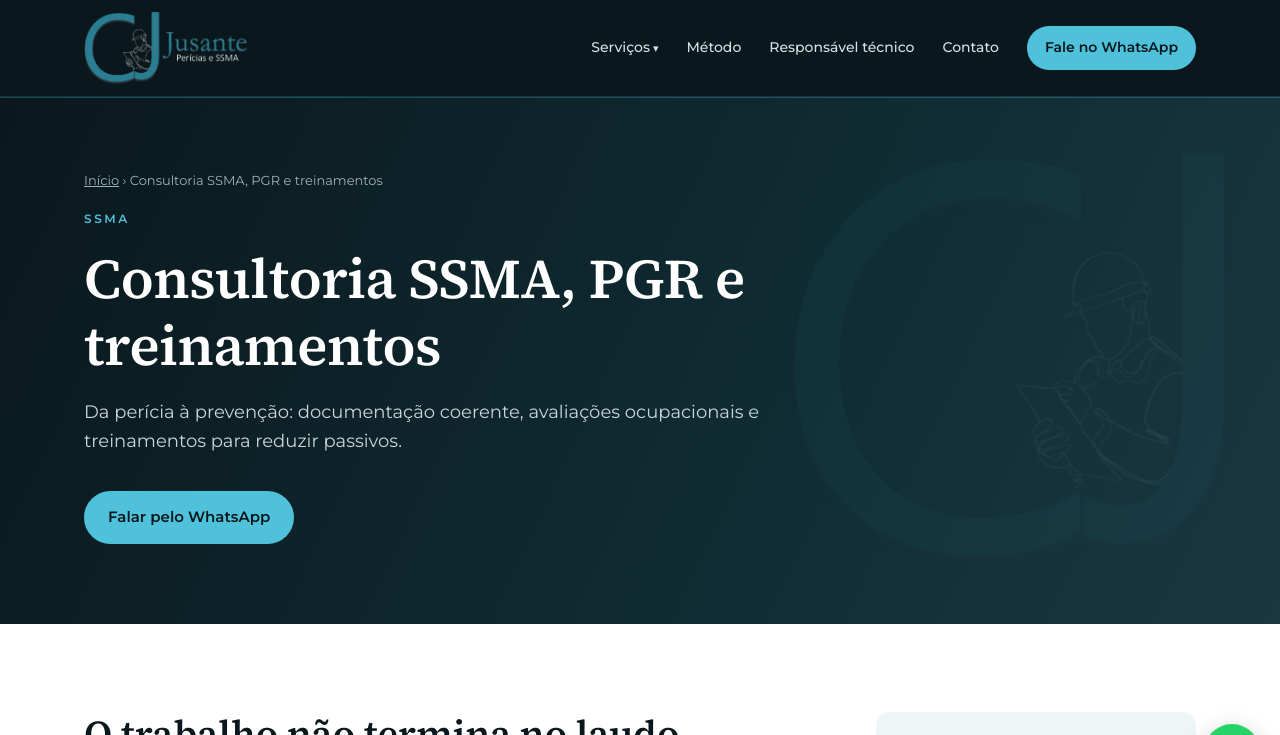
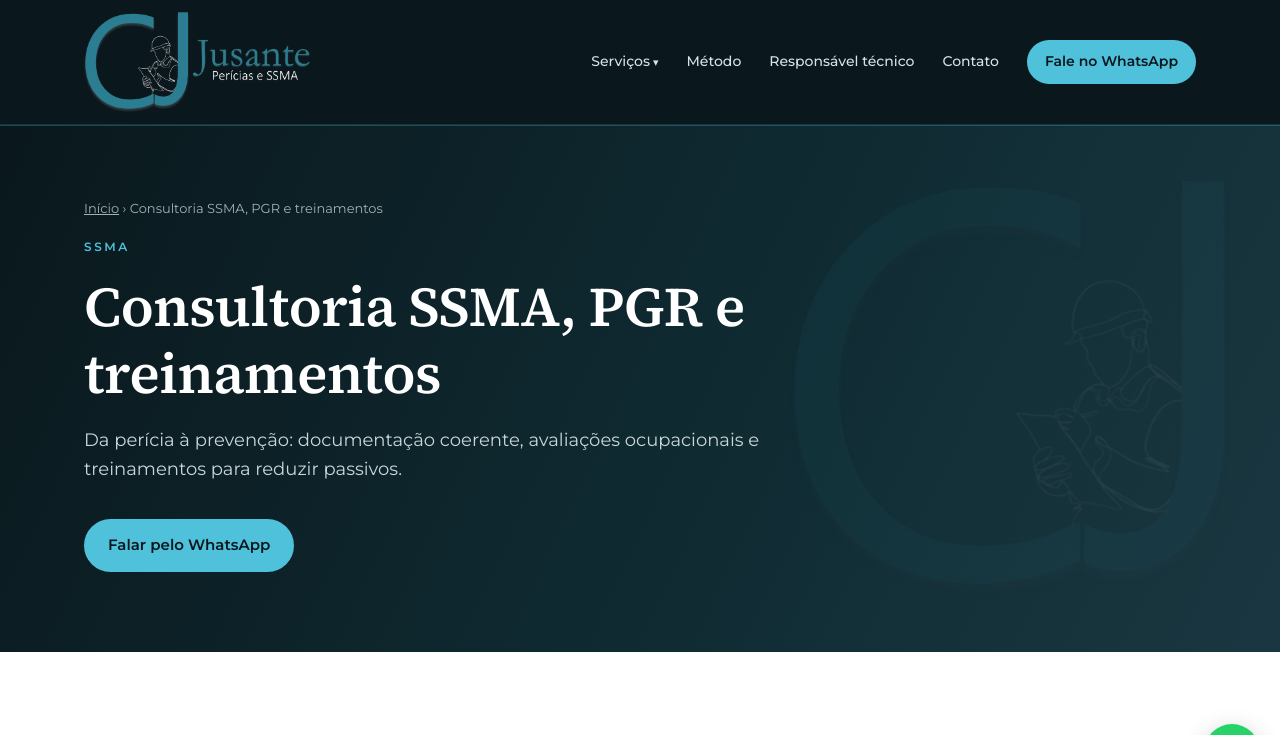
Before and after one commit to assessoriajusante-sketch/jusante-site, a plain HTML site: page consultoria-ssma/index.html in a window 1280 px wide. Shown: the top 735 px of the page. Drawn offline with Linux system fonts and the light colour scheme.

Commit message:
Logo maior no topo
Co-Authored-By: Claude Opus 5.5 <noreply@anthropic.com>
Claude-Session: https://claude.ai/code/session_011PFSqkRv2PKbzuNREzicGm

```diff
--- a/assets/style.css
+++ b/assets/style.css
@@ -15,9 +15,9 @@ a{color:var(--teal)}
 
 /* header */
 header.site{background:var(--ink);position:sticky;top:0;z-index:50;border-bottom:1px solid rgba(79,193,218,.18)}
-header.site .wrap{display:flex;align-items:center;justify-content:space-between;height:96px}
-header.site .brand img{height:72px;width:auto}
-@media(max-width:900px){header.site .wrap{height:80px}header.site .brand img{height:58px}}
+header.site .wrap{display:flex;align-items:center;justify-content:space-between;height:124px}
+header.site .brand img{height:100px;width:auto}
+@media(max-width:900px){header.site .wrap{height:92px}header.site .brand img{height:70px}}
 nav.main{display:flex;align-items:center;gap:28px}
 nav.main a{color:#d6e2e5;text-decoration:none;font-size:14px;font-weight:500}
 nav.main a:hover{color:#fff}
@@ -36,7 +36,7 @@ details.mob{display:none}
  details.mob{display:block}
  details.mob summary{list-style:none;cursor:pointer;color:#fff;font-size:15px;font-weight:600;border:1px solid rgba(255,255,255,.3);padding:8px 14px;border-radius:8px}
  details.mob summary::-webkit-details-marker{display:none}
- details.mob .panel{position:absolute;left:0;right:0;top:80px;background:var(--ink);padding:12px 24px 24px;display:grid;gap:4px;border-bottom:1px solid rgba(79,193,218,.25)}
+ details.mob .panel{position:absolute;left:0;right:0;top:92px;background:var(--ink);padding:12px 24px 24px;display:grid;gap:4px;border-bottom:1px solid rgba(79,193,218,.25)}
  details.mob .panel a{color:#e3ecee;text-decoration:none;padding:10px 0;border-bottom:1px solid rgba(255,255,255,.08)}
 }
 
@@ -121,7 +121,7 @@ section.dark ul.check li::before{background:var(--accent)}
 .prose ul{margin-top:14px;padding-left:20px}
 .prose li{margin-bottom:6px}
 .aside{display:grid;grid-template-columns:1fr 320px;gap:56px;align-items:start}
-.aside .box{position:sticky;top:120px;background:var(--soft);border-radius:14px;padding:26px}
+.aside .box{position:sticky;top:144px;background:var(--soft);border-radius:14px;padding:26px}
 .aside .box h3{font-size:17px}
 .aside .box p{font-size:14px;color:var(--muted);margin-top:8px}
 .aside .box .btn{margin-top:18px;width:100%;justify-content:center}
--- a/build/style.css
+++ b/build/style.css
@@ -15,9 +15,9 @@ a{color:var(--teal)}
 
 /* header */
 header.site{background:var(--ink);position:sticky;top:0;z-index:50;border-bottom:1px solid rgba(79,193,218,.18)}
-header.site .wrap{display:flex;align-items:center;justify-content:space-between;height:96px}
-header.site .brand img{height:72px;width:auto}
-@media(max-width:900px){header.site .wrap{height:80px}header.site .brand img{height:58px}}
+header.site .wrap{display:flex;align-items:center;justify-content:space-between;height:124px}
+header.site .brand img{height:100px;width:auto}
+@media(max-width:900px){header.site .wrap{height:92px}header.site .brand img{height:70px}}
 nav.main{display:flex;align-items:center;gap:28px}
 nav.main a{color:#d6e2e5;text-decoration:none;font-size:14px;font-weight:500}
 nav.main a:hover{color:#fff}
@@ -36,7 +36,7 @@ details.mob{display:none}
  details.mob{display:block}
  details.mob summary{list-style:none;cursor:pointer;color:#fff;font-size:15px;font-weight:600;border:1px solid rgba(255,255,255,.3);padding:8px 14px;border-radius:8px}
  details.mob summary::-webkit-details-marker{display:none}
- details.mob .panel{position:absolute;left:0;right:0;top:80px;background:var(--ink);padding:12px 24px 24px;display:grid;gap:4px;border-bottom:1px solid rgba(79,193,218,.25)}
+ details.mob .panel{position:absolute;left:0;right:0;top:92px;background:var(--ink);padding:12px 24px 24px;display:grid;gap:4px;border-bottom:1px solid rgba(79,193,218,.25)}
  details.mob .panel a{color:#e3ecee;text-decoration:none;padding:10px 0;border-bottom:1px solid rgba(255,255,255,.08)}
 }
 
@@ -121,7 +121,7 @@ section.dark ul.check li::before{background:var(--accent)}
 .prose ul{margin-top:14px;padding-left:20px}
 .prose li{margin-bottom:6px}
 .aside{display:grid;grid-template-columns:1fr 320px;gap:56px;align-items:start}
-.aside .box{position:sticky;top:120px;background:var(--soft);border-radius:14px;padding:26px}
+.aside .box{position:sticky;top:144px;background:var(--soft);border-radius:14px;padding:26px}
 .aside .box h3{font-size:17px}
 .aside .box p{font-size:14px;color:var(--muted);margin-top:8px}
 .aside .box .btn{margin-top:18px;width:100%;justify-content:center}
--- a/consultoria-ssma/index.html
+++ b/consultoria-ssma/index.html
@@ -25,7 +25,7 @@
 <body>
 <a class="skip" href="#conteudo">Ir para o conteúdo</a>
 <header class="site"><div class="wrap">
-<a class="brand" href="/" aria-label="Jusante Perícias e SSMA – início"><img src="/assets/img/logo.webp" alt="Jusante Perícias e SSMA" width="163" height="72"></a>
+<a class="brand" href="/" aria-label="Jusante Perícias e SSMA – início"><img src="/assets/img/logo.webp" alt="Jusante Perícias e SSMA" width="226" height="100"></a>
 <nav class="main" aria-label="Principal">
 <details class="svc"><summary>Serviços</summary><div class="dd"><a href="/assistencia-tecnica-pericia-trabalhista/">Assistência técnica em perícia trabalhista</a><a href="/pericia-insalubridade/">Perícia de insalubridade (NR-15)</a><a href="/pericia-periculosidade/">Perícia de periculosidade (NR-16)</a><a href="/acidente-de-trabalho-e-ergonomia/">Acidente de trabalho e ergonomia</a><a href="/ltcat-ppp-extemporaneo/">LTCAT e PPP extemporâneo</a><a href="/consultoria-ssma/">Consultoria SSMA, PGR e treinamentos</a></div></details>
 <a href="/#metodo">Método</a>
```
Also changed, not shown: 404.html (+1 -1 lines), acidente-de-trabalho-e-ergonomia/index.html (+1 -1 lines), assistencia-tecnica-pericia-trabalhista/index.html (+1 -1 lines), eng-clayton-mendel/index.html (+1 -1 lines), index.html (+1 -1 lines), ltcat-ppp-extemporaneo/index.html (+1 -1 lines), pericia-insalubridade/index.html (+1 -1 lines), pericia-periculosidade/index.html (+1 -1 lines), 1 other file.
